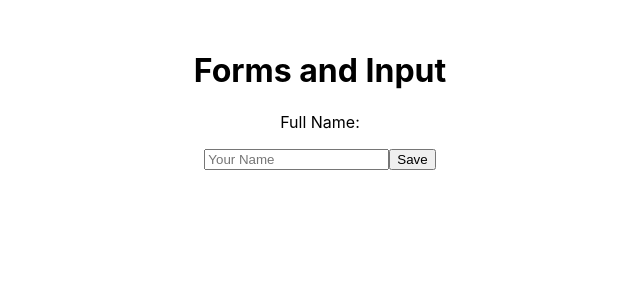
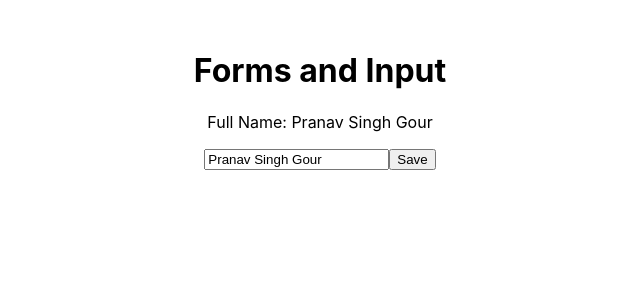
Before and after one commit to Alexmhack/try-react, a React (Create React App) app in the folder try-reactjs/: page / in a window 1280 px wide. Shown: the top 300 px of the page, without its empty margins (320-960 px from the left). Built offline with nearby package versions, Linux system fonts and the light colour scheme.

Commit message:
set initial value in input

```diff
--- a/try-reactjs/src/learning/FormsAndInput.js
+++ b/try-reactjs/src/learning/FormsAndInput.js
@@ -4,7 +4,7 @@ class FormsAndInput extends Component {
 	constructor (props) {
 		super(props)
 		this.state = {
-			fullName: null
+			fullName: 'Pranav Singh Gour'
 		}
 	}
 
@@ -31,7 +31,7 @@ class FormsAndInput extends Component {
 				<h1>Forms and Input</h1>
 				<p>Full Name: {fullName}</p>
 				<form action='.' method='POST' onSubmit={this.handleSubmit}>
-					<input type='text' name='fullName' onChange={this.handleInputChange} placeholder='Your Name'></input>
+					<input type='text' name='fullName' value={fullName} onChange={this.handleInputChange} placeholder='Your Name'></input>
 					<button type='submit'>Save</button>
 				</form>
 			</div>
```
